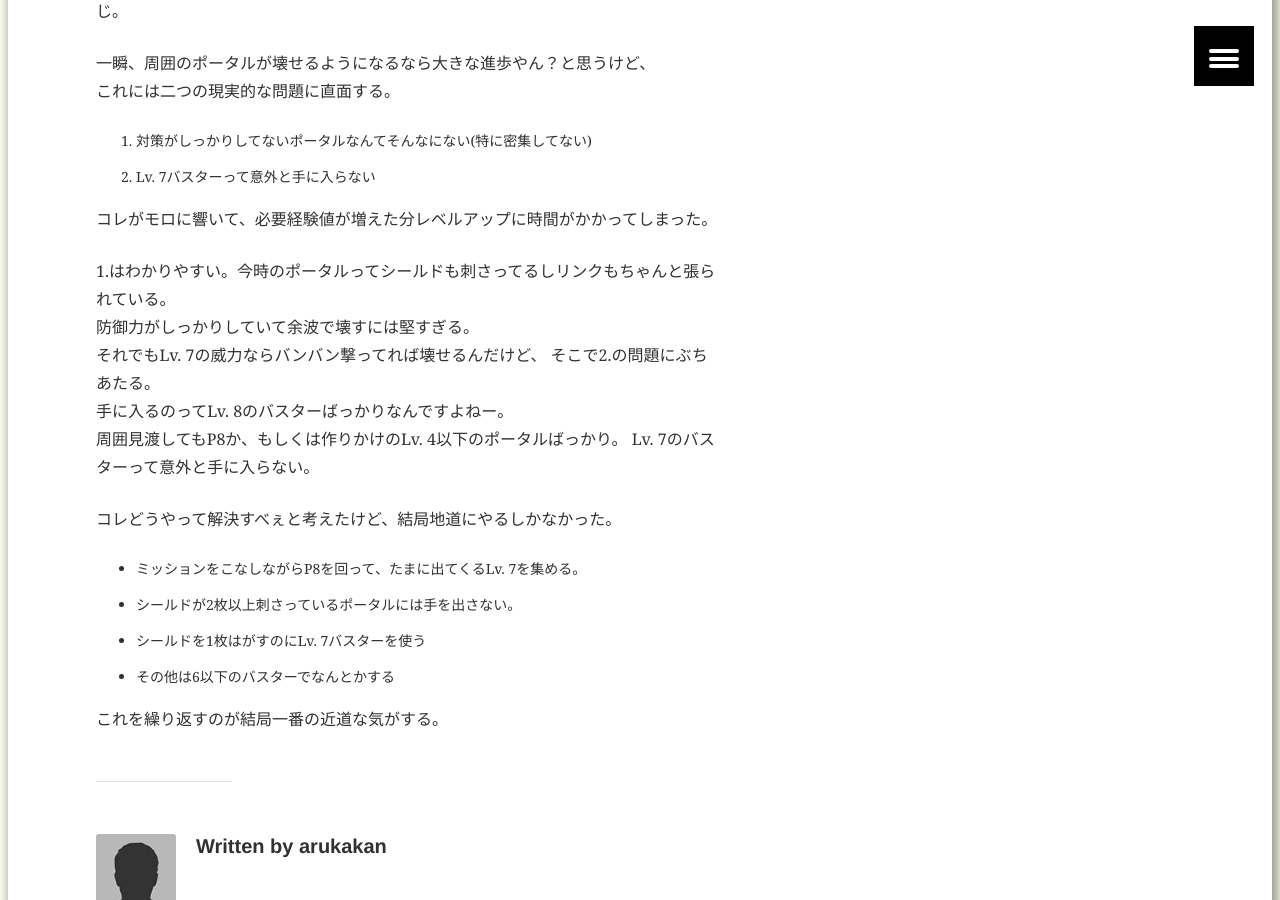
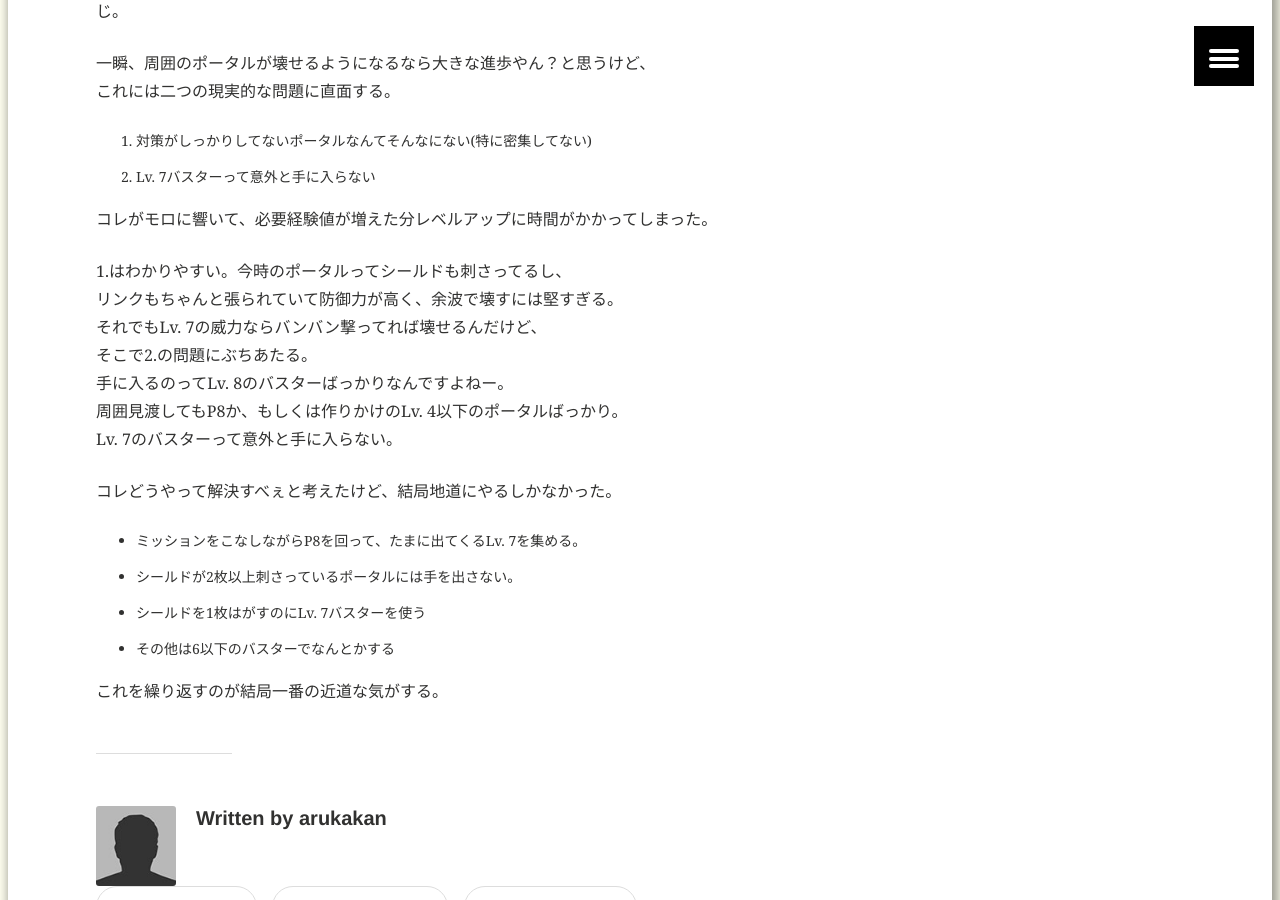
Before and after one commit to 10bantei/10bantei.github.io, a Jekyll site: the page built from _posts/2015/01/2015-01-10-ingress-a8.md, in a window 1280 px wide and 900 px high, scrolled down 1306 px. Built offline with Jekyll 4.4.1, drawn with Linux system fonts in a browser that asks for light colours; comment, search, counter and statistics services are not loaded.

```diff
--- a/_posts/2015/01/2015-01-10-ingress-a8.md
+++ b/_posts/2015/01/2015-01-10-ingress-a8.md
@@ -39,8 +39,8 @@
 
 コレがモロに響いて、必要経験値が増えた分レベルアップに時間がかかってしまった。
 
-1.はわかりやすい。今時のポータルってシールドも刺さってるしリンクもちゃんと張られている。
-防御力がしっかりしていて余波で壊すには堅すぎる。
+1.はわかりやすい。今時のポータルってシールドも刺さってるし、
+リンクもちゃんと張られていて防御力が高く、余波で壊すには堅すぎる。
 それでもLv. 7の威力ならバンバン撃ってれば壊せるんだけど、
 そこで2.の問題にぶちあたる。
 手に入るのってLv. 8のバスターばっかりなんですよねー。
```
